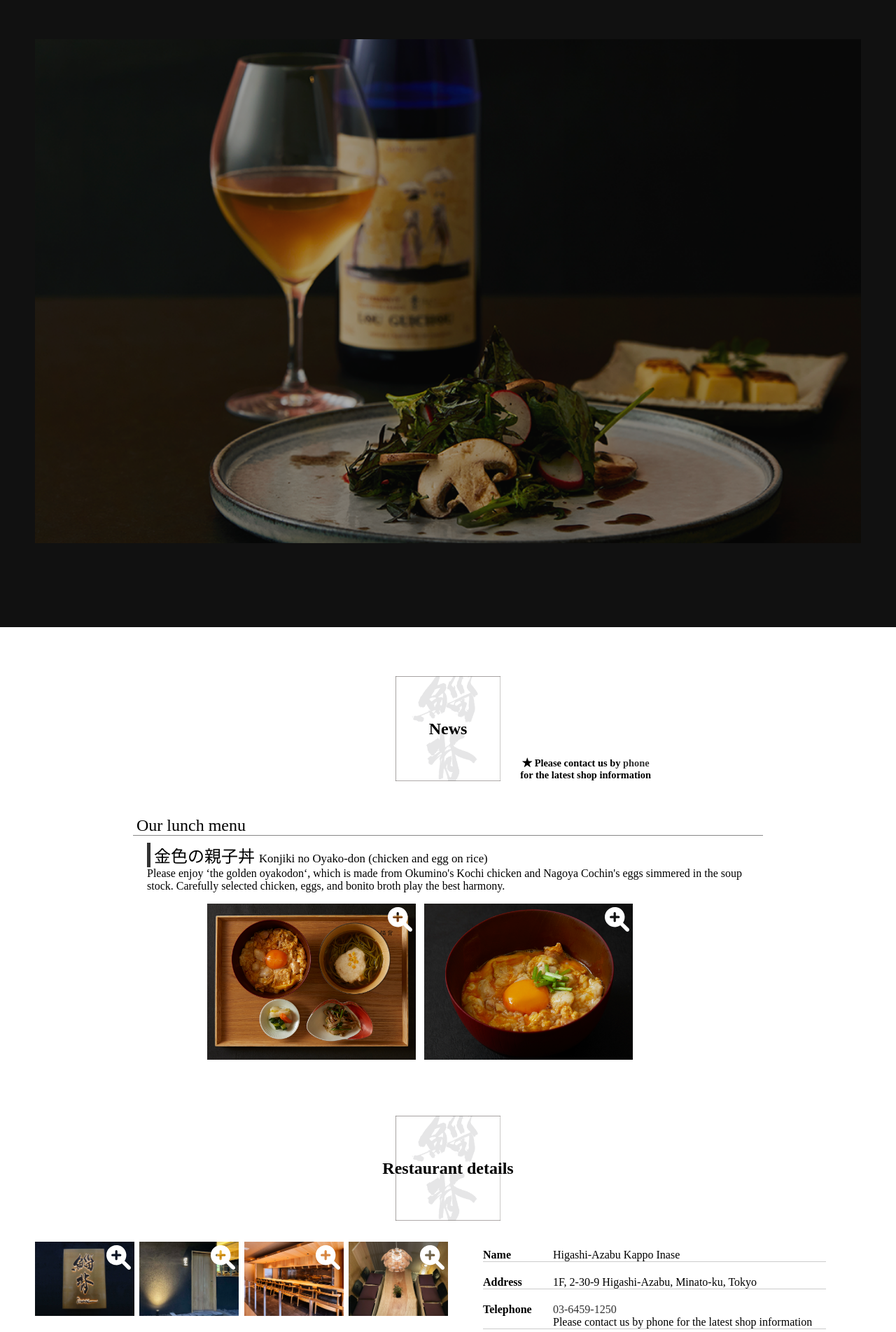
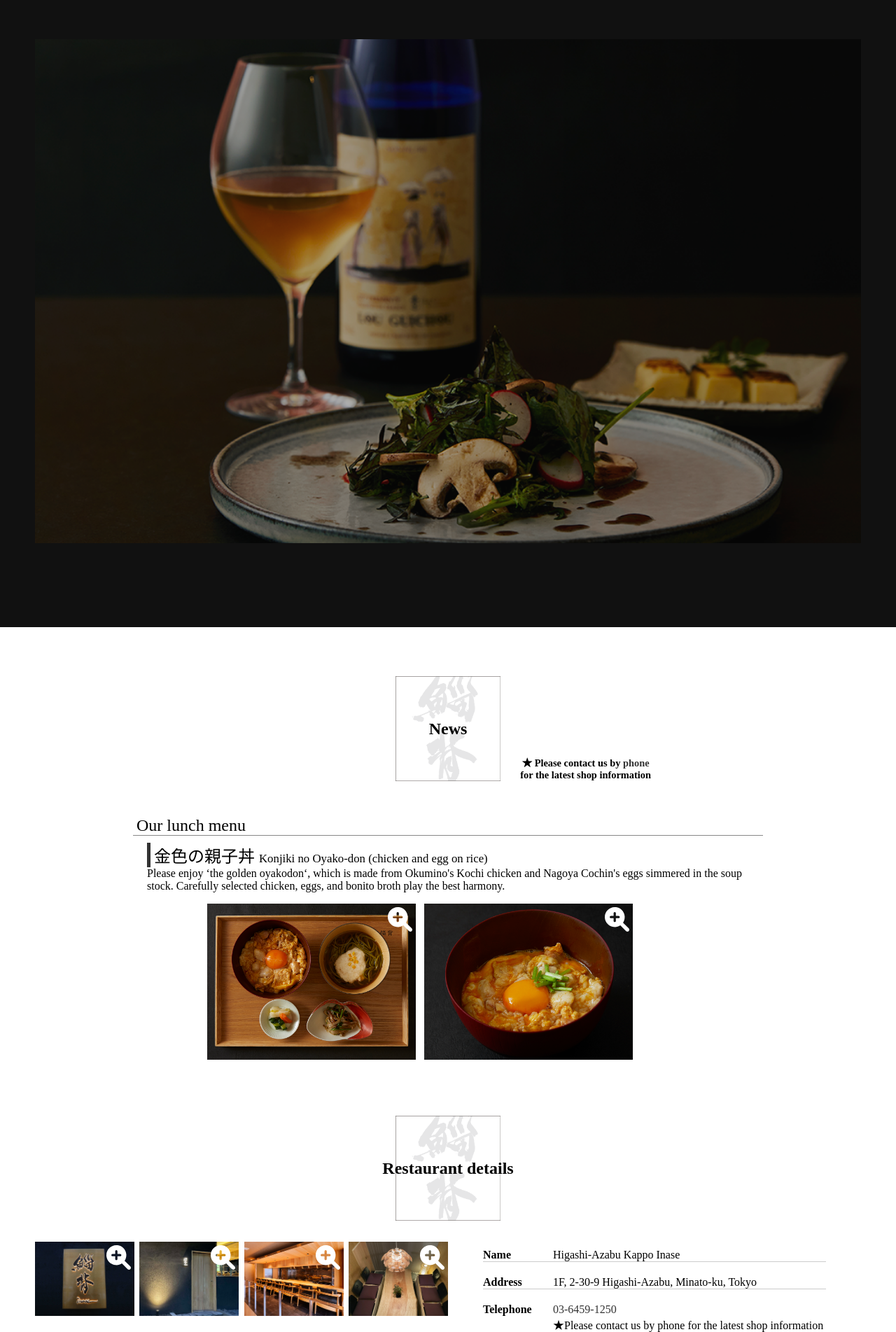
Before and after one commit to reonotis/inase-tokyo, a PHP site: page /en in a window 1280 px wide. Shown: the part 3254-5157 px from the top of the page at 70% size. Run offline with PHP 8.4, Linux system fonts and the light colour scheme; some libraries are stand-ins or nearby versions; grey boxes are pictures that could not be loaded.

Commit message:
微調整

```diff
--- a/css/main.css
+++ b/css/main.css
@@ -140,6 +140,7 @@ h2{
     -ms-writing-mode: tb-rl;
     writing-mode: initial;
     font-size: 0.9rem;
+    text-underline-offset:0.1em;
 }
 .new-shop-notice.en{
     right: calc(50% - 290px);
--- a/en/layout/access.php
+++ b/en/layout/access.php
@@ -36,7 +36,7 @@
                 <div class='access-content-wrapper' >Telephone</div>
                 <div class='access-content' >
                     <a href="tel:03-6459-1250" class="tel-href" >03-6459-1250</a><br>
-                    Please contact us by phone for the latest shop information
+                    ★Please contact us by phone for the latest shop information
                 </div>
             </div>
             <div class='flex access-content-row' >
```
